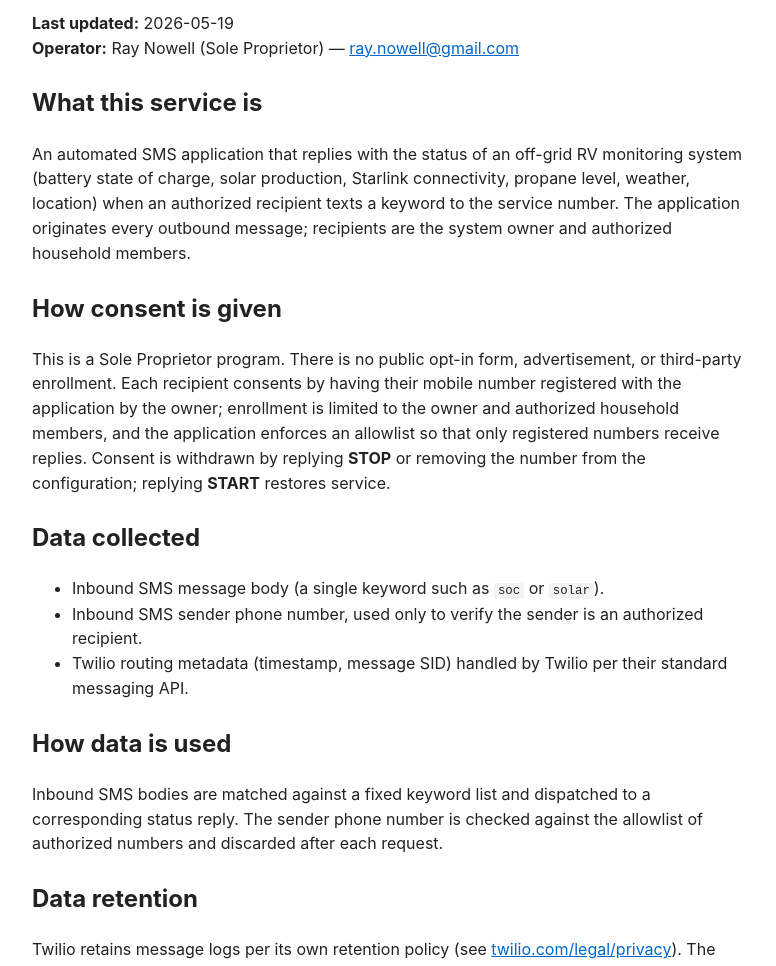
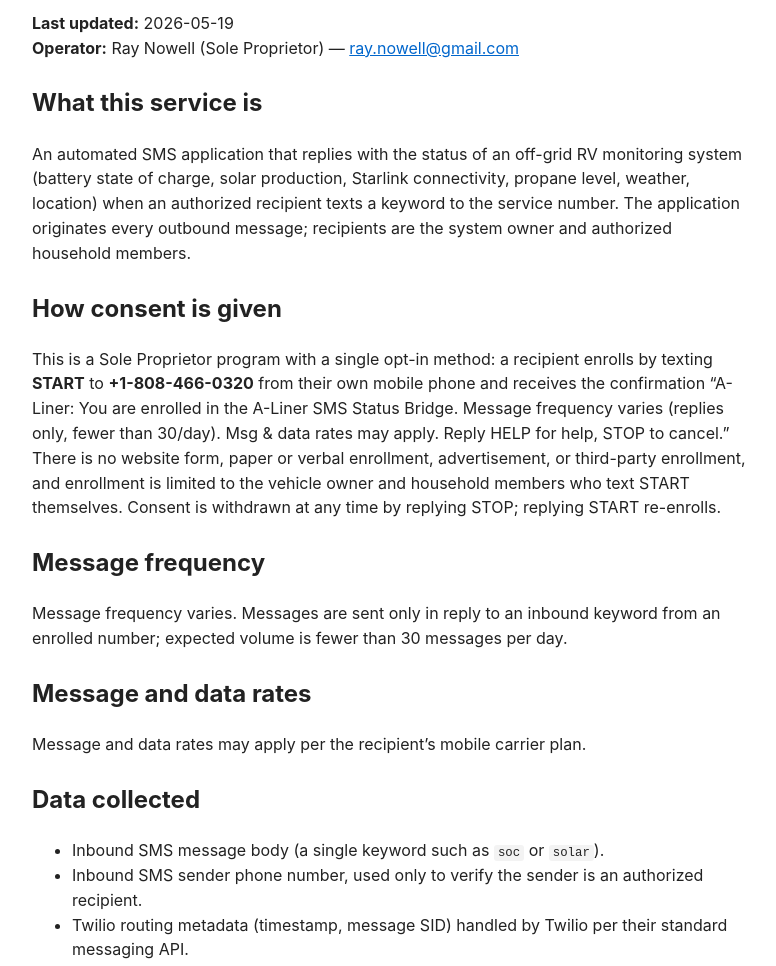
Before and after one commit to rn123/aliner-sms-policy, a plain HTML site: page privacy.html in a window 1280 px wide. Shown: the part 98-1064 px from the top of the page, without its empty margins (248-1024 px from the left). Drawn offline with Linux system fonts and the light colour scheme.

Commit message:
Keyword opt-in (text START) as the single CTA; frequency + rates on the privacy page
Aligns the site with A2P campaign resubmit #4: one opt-in path, confirmation text quoted,
message frequency and data-rates statements on the privacy page, CTA on the index.

Co-Authored-By: Claude Fable 5.1 <noreply@anthropic.com>

```diff
--- a/privacy.html
+++ b/privacy.html
@@ -23,7 +23,13 @@
 <p>An automated SMS application that replies with the status of an off-grid RV monitoring system (battery state of charge, solar production, Starlink connectivity, propane level, weather, location) when an authorized recipient texts a keyword to the service number. The application originates every outbound message; recipients are the system owner and authorized household members.</p>
 
 <h2>How consent is given</h2>
-<p>This is a Sole Proprietor program. There is no public opt-in form, advertisement, or third-party enrollment. Each recipient consents by having their mobile number registered with the application by the owner; enrollment is limited to the owner and authorized household members, and the application enforces an allowlist so that only registered numbers receive replies. Consent is withdrawn by replying <strong>STOP</strong> or removing the number from the configuration; replying <strong>START</strong> restores service.</p>
+<p>This is a Sole Proprietor program with a single opt-in method: a recipient enrolls by texting <strong>START</strong> to <strong>+1-808-466-0320</strong> from their own mobile phone and receives the confirmation &ldquo;A-Liner: You are enrolled in the A-Liner SMS Status Bridge. Message frequency varies (replies only, fewer than 30/day). Msg &amp; data rates may apply. Reply HELP for help, STOP to cancel.&rdquo; There is no website form, paper or verbal enrollment, advertisement, or third-party enrollment, and enrollment is limited to the vehicle owner and household members who text START themselves. Consent is withdrawn at any time by replying STOP; replying START re-enrolls.</p>
+
+<h2>Message frequency</h2>
+<p>Message frequency varies. Messages are sent only in reply to an inbound keyword from an enrolled number; expected volume is fewer than 30 messages per day.</p>
+
+<h2>Message and data rates</h2>
+<p>Message and data rates may apply per the recipient&rsquo;s mobile carrier plan.</p>
 
 <h2>Data collected</h2>
 <ul>
```
Also changed, not shown: index.html (+1 -0 lines), privacy/index.html (+7 -1 lines), terms.html (+1 -1 lines), terms/index.html (+1 -1 lines).
